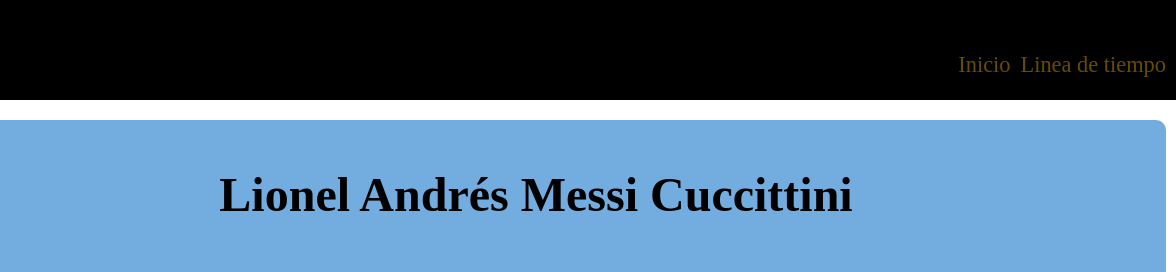
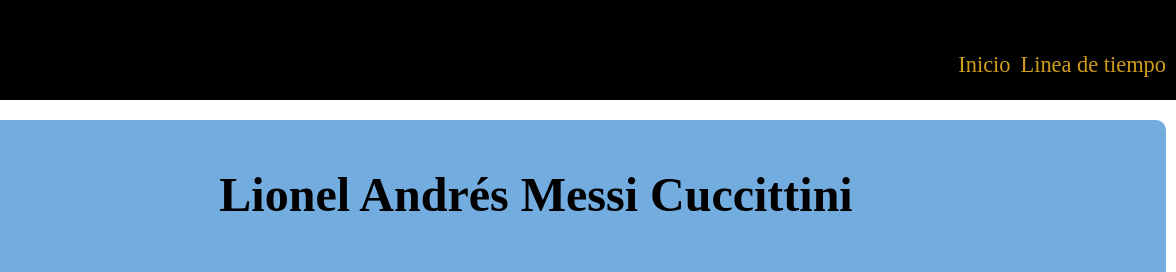
Before and after one commit to leopoldo109/Page-tribute-a-Messi, a plain HTML site: page index.html in a window 1280 px wide. Shown: the top 272 px of the page, 104-1280 px from the left. Drawn offline with Linux system fonts and the light colour scheme.

Commit message:
Update styles.css

```diff
--- a/styles.css
+++ b/styles.css
@@ -97,7 +97,7 @@ footer p {
 }
 
 a {
-    color: #684c04;
+    color: #cf9c1d;
     text-decoration: none;
 }
 
```
